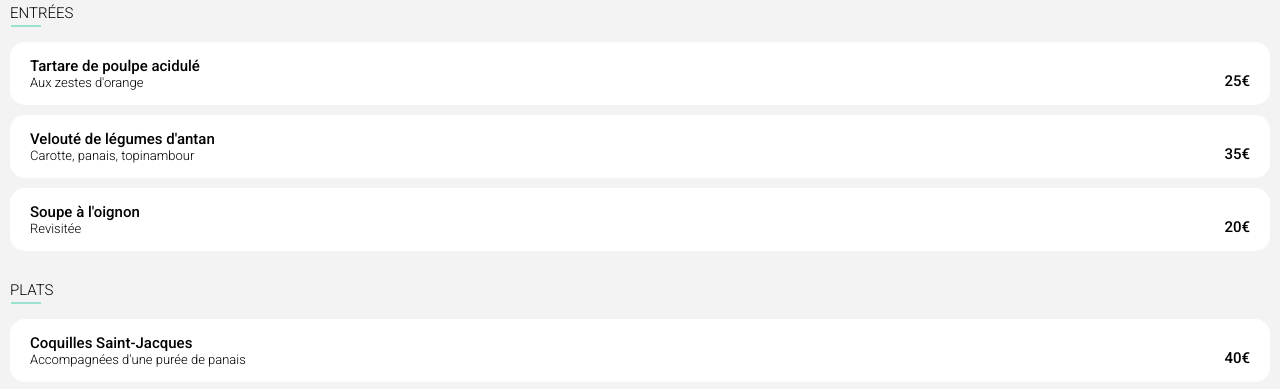
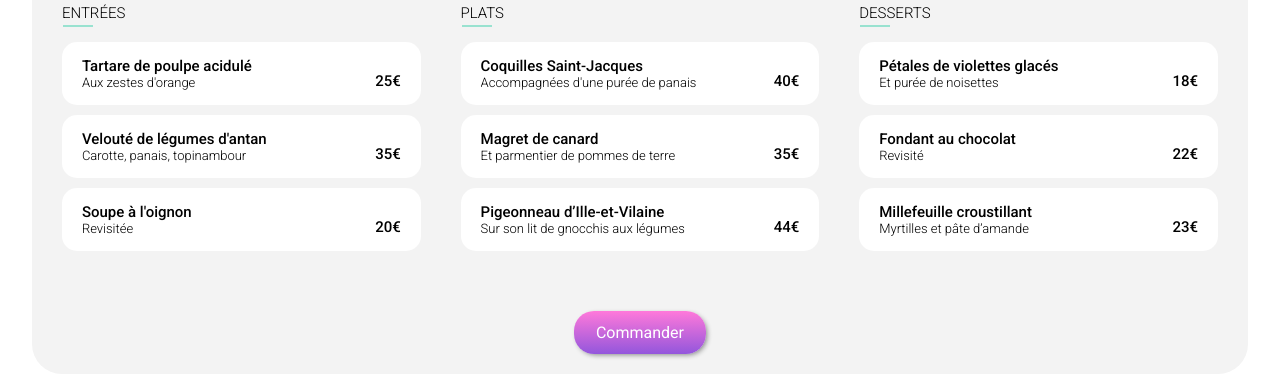
Before and after one commit to Math1299/PerretMathieu_3_26122020, a website: page A-la-francaise.html in a window 1280 px wide. Shown: the part 344-733 px from the top of the page. Drawn offline with Linux system fonts and the light colour scheme; a web font is replaced by a local one.

Commit message:
responsive OK

```diff
--- a/A-la-francaise.html
+++ b/A-la-francaise.html
@@ -37,6 +37,7 @@
           <i class="far fa-heart"></i>
           <i class="fas fa-heart"></i>
         </div>
+        <div class="menu--all">
           <div class="menu--entrees">
             <h4>Entrées</h4>
             <div class="menu--card">
@@ -154,6 +155,7 @@
               </div>
             </div>
           </div>
+        </div>
         <div class="order">
           <button class="btn--order">Commander</button>
         </div>
--- a/sass/main.scss
+++ b/sass/main.scss
@@ -103,6 +103,9 @@ h4::after {
   @include flexMid;
   justify-content: flex-start;
   box-shadow: $box-shadow;
+  @media screen and (min-width: 950px) {
+    width: 30%;
+  }
   &:hover {
     background-color: #f5edff;
     cursor: pointer;
@@ -214,6 +217,7 @@ h4::after {
   0% {
     width: 100%;
   }
+
   100% {
     width: 75%;
   }
@@ -276,6 +280,11 @@ i.fas.fa-map-marker-alt {
     margin: 0 auto;
     @include flexMid;
     flex-direction: column;
+    @media screen and (min-width: 950px) {
+      flex-direction: row;
+      width: 90%;
+      justify-content: space-evenly;
+    }
     &__1,
     &__2,
     &__3 {
@@ -299,6 +308,10 @@ i.fas.fa-map-marker-alt {
   flex-direction: column;
   align-items: center;
   justify-content: space-between;
+  @media screen and (min-width: 950px) {
+    flex-direction: row;
+    flex-wrap: wrap;
+  }
   a {
     width: 100%;
     height: 23rem;
@@ -307,12 +320,21 @@ i.fas.fa-map-marker-alt {
     text-decoration: none;
     border-radius: 2rem 2rem 2rem 2rem;
     margin-bottom: 2rem;
+    @media screen and (min-width: 950px) {
+      width: 48%;
+      flex-wrap: wrap;
+    }
   }
 }
 .restcard1 {
   width: 100%;
   height: 100%;
   position: relative;
+  @media screen and (min-width: 950px) {
+    width: 100%;
+    flex-wrap: wrap;
+  }
+
   .nouveau {
     position: absolute;
     left: 75%;
@@ -391,10 +413,14 @@ footer {
   width: 100%;
   height: auto;
   background: $bg-color;
+  @media screen and (min-width: 950px) {
+    background: #fff;
+  }
 }
 .img--rest__top {
   width: 100%;
   height: 24rem;
+
   img {
     width: 100%;
     height: 100%;
@@ -409,6 +435,12 @@ footer {
   padding: 2rem 1rem;
   position: relative;
   top: -2.5rem;
+  @media screen and (min-width: 950px) {
+    width: 95%;
+    margin: auto;
+    border-radius: 3rem 3rem;
+  }
+
   &--header {
     h1 {
       font-size: 2.8rem;
@@ -419,14 +451,28 @@ footer {
     }
   }
   &--entrees,
-  &__plats,
-  &__desserts {
+  &--plats,
+  &--desserts {
     @include flexMid;
     width: 100%;
     height: auto;
     margin: 0 auto;
     flex-direction: column;
     justify-content: space-between;
+  }
+}
+.menu--all {
+  @media screen and (min-width: 950px) {
+    display: flex;
+    flex-direction: row;
+    flex-wrap: wrap;
+  }
+  .menu--entrees,
+  .menu--plats,
+  .menu--desserts {
+    @media screen and (min-width: 950px) {
+      width: 30%;
+    }
   }
 }
 .menu--card {
@@ -452,7 +498,7 @@ footer {
     .menu--card__txt {
       h5,
       p {
-        animation: reduce 500ms ease-in-out forwards;
+        animation: reduce 500ms ease-in-out both;
       }
     }
   }
@@ -467,7 +513,7 @@ footer {
   }
   &__prix {
     width: 15%;
-    background-color: white;
+    background-color: #fff;
     display: flex;
     justify-content: flex-end;
     align-items: flex-end;
@@ -478,9 +524,10 @@ footer {
   .animation {
     position: absolute;
     height: 6.3rem;
-    width: 7rem;
-    right: -9rem;
+    width: 6rem;
+    right: -8rem;
     top: -1.5rem;
+    width: 6rem;
     border-radius: 0 1.5rem 1.5rem 0;
     background-color: $tertiary-color;
     transform: translateX(0);
```
Also changed, not shown: La-note-enchantee.html (+2 -0 lines), La-palette-du-gout.html (+2 -0 lines), Le-delice-des-sens.html (+2 -0 lines), css/style.css, 1 other file. Lines whose indentation alone changed are shown as unchanged.
